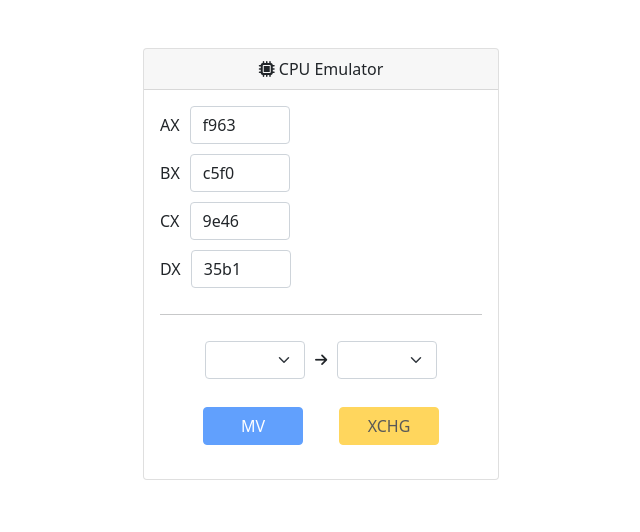
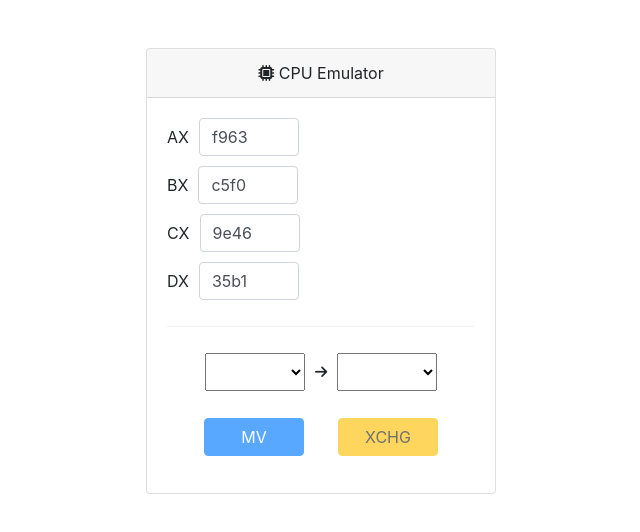
Before and after one commit to TymekB/cpu_emulator, a plain HTML site: page index.html in a window 1280 px wide. Shown: the whole page, without its empty margins (319-959 px from the left). Drawn offline with nearby package versions, Linux system fonts and the light colour scheme.

Commit message:
Add bootswatch template

```diff
--- a/css/main.css
+++ b/css/main.css
@@ -22,7 +22,7 @@ body {
 }
 
 .btn {
-    margin: 18px;
+    margin: 17px;
     min-width: 100px;
 }
 
@@ -30,3 +30,7 @@ body {
     line-height: 58px;
     font-size: 14px;
 }
+
+hr {
+    border-top : 1px solid #f3f0f0;
+}
--- a/index.html
+++ b/index.html
@@ -5,7 +5,8 @@
     <meta name="viewport" content="width=device-width, initial-scale=1.0">
     <title>Emulator</title>
 
-    <link href="https://cdn.jsdelivr.net/npm/bootstrap@5.1.3/dist/css/bootstrap.min.css" rel="stylesheet" integrity="sha384-1BmE4kWBq78iYhFldvKuhfTAU6auU8tT94WrHftjDbrCEXSU1oBoqyl2QvZ6jIW3" crossorigin="anonymous">
+<!--    <link href="https://cdn.jsdelivr.net/npm/bootstrap@5.1.3/dist/css/bootstrap.min.css" rel="stylesheet" integrity="sha384-1BmE4kWBq78iYhFldvKuhfTAU6auU8tT94WrHftjDbrCEXSU1oBoqyl2QvZ6jIW3" crossorigin="anonymous">-->
+    <link href="css/bootstrap.min.css" rel="stylesheet">
     <link href="https://cdnjs.cloudflare.com/ajax/libs/font-awesome/6.1.1/css/all.min.css" rel="stylesheet">
     <link href="css/main.css" rel="stylesheet">
 </head>
```
